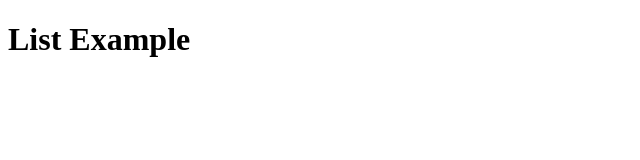
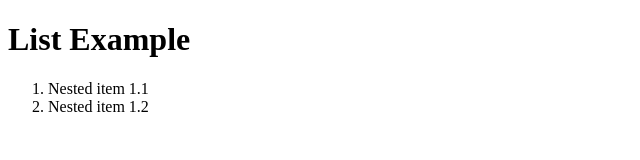
Before and after one commit to Muhammad751sheharyar/Assigment_, a plain HTML site: page index.html in a window 1280 px wide. Shown: the whole page, without its empty margins (0-640 px from the left). Drawn offline with Linux system fonts and the light colour scheme.

Commit message:
new orderlist item

```diff
--- a/index.html
+++ b/index.html
@@ -7,5 +7,9 @@
 </head>
 <body>
     <h1>List Example</h1>
+    <ol>
+        <li type="">Nested item 1.1</li>
+        <li>Nested item 1.2</li>
+    </ol>
 </body>
 </html>
```
